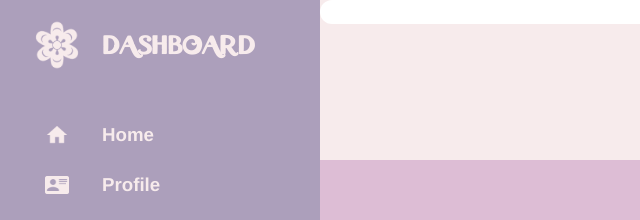
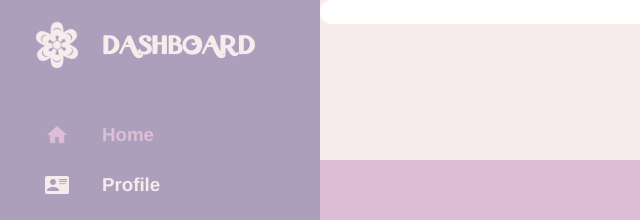
Before and after one commit to underlinear/odindashboard, a plain HTML site: page index.html in a window 1280 px wide. In both pictures the pointer is over the item "Home". Shown: the top 220 px of the page, 0-640 px from the left. Drawn offline with Linux system fonts and the light colour scheme.

```diff
--- a/style.css
+++ b/style.css
@@ -64,7 +64,16 @@
 .sidebar-link-container li {
     display: grid;
     grid-template-columns: 50px min-content;
+    color: var(--lavender-blush);
+    transition: background-color 0.3s ease;
     list-style-type: none;
+}
+
+.sidebar-link-container li:hover {
+    filter: brightness(0) saturate(100%)
+            invert(91%) sepia(10%) saturate(925%)
+            hue-rotate(279deg) brightness(91%) contrast(90%);
+    /*     https://codepen.io/sosuke/pen/Pjoqqp CSS: Change black icon to any color */
 }
 
 .sidebar-icon {
@@ -75,15 +84,12 @@
 
 .text {
     font-family: Helvetica, sans-serif;
-    color: var(--lavender-blush);
     margin-left: 20px;
     align-self: center;
-    transition: color 0.3s ease;
     cursor: pointer;
 }
 
 .text:hover {
-    color: var(--thistle);
     text-decoration: underline;
 }
 
```
